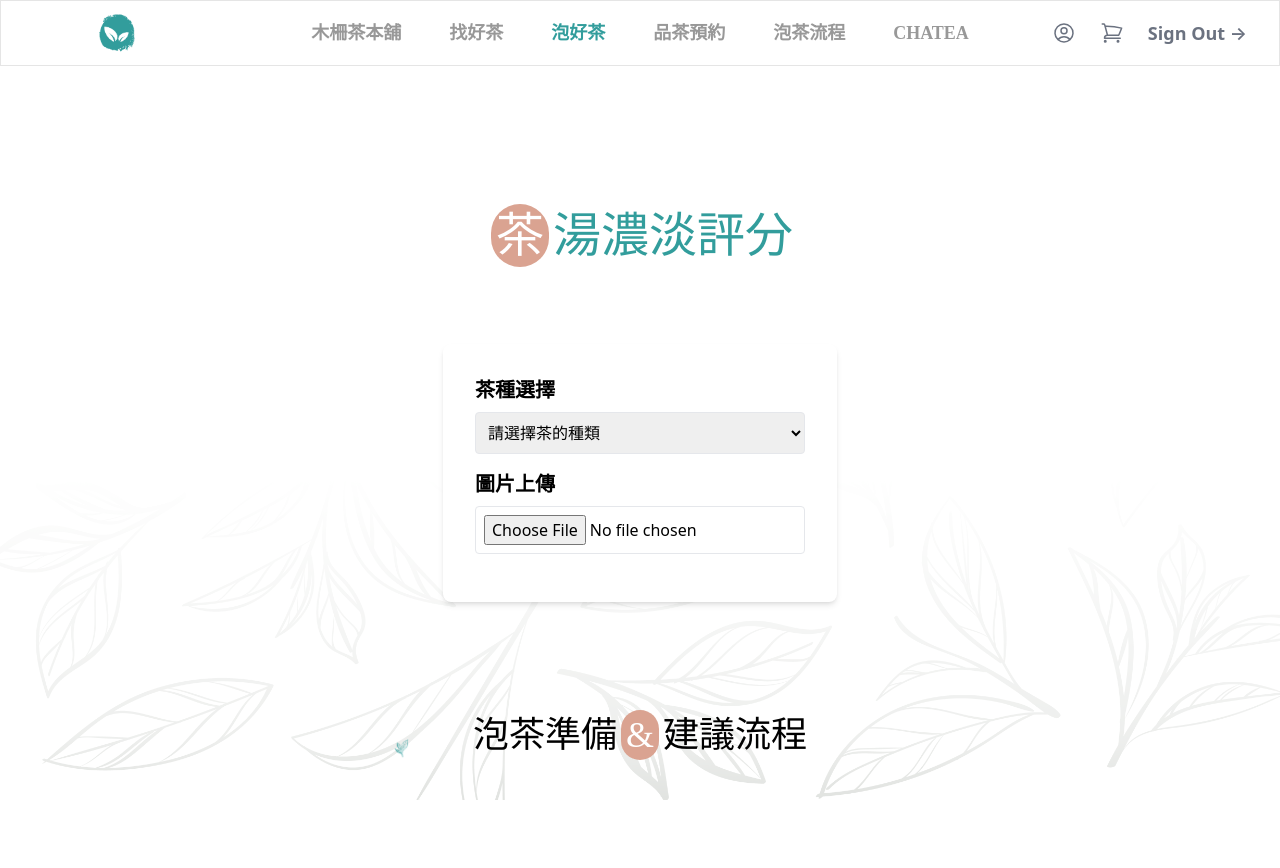
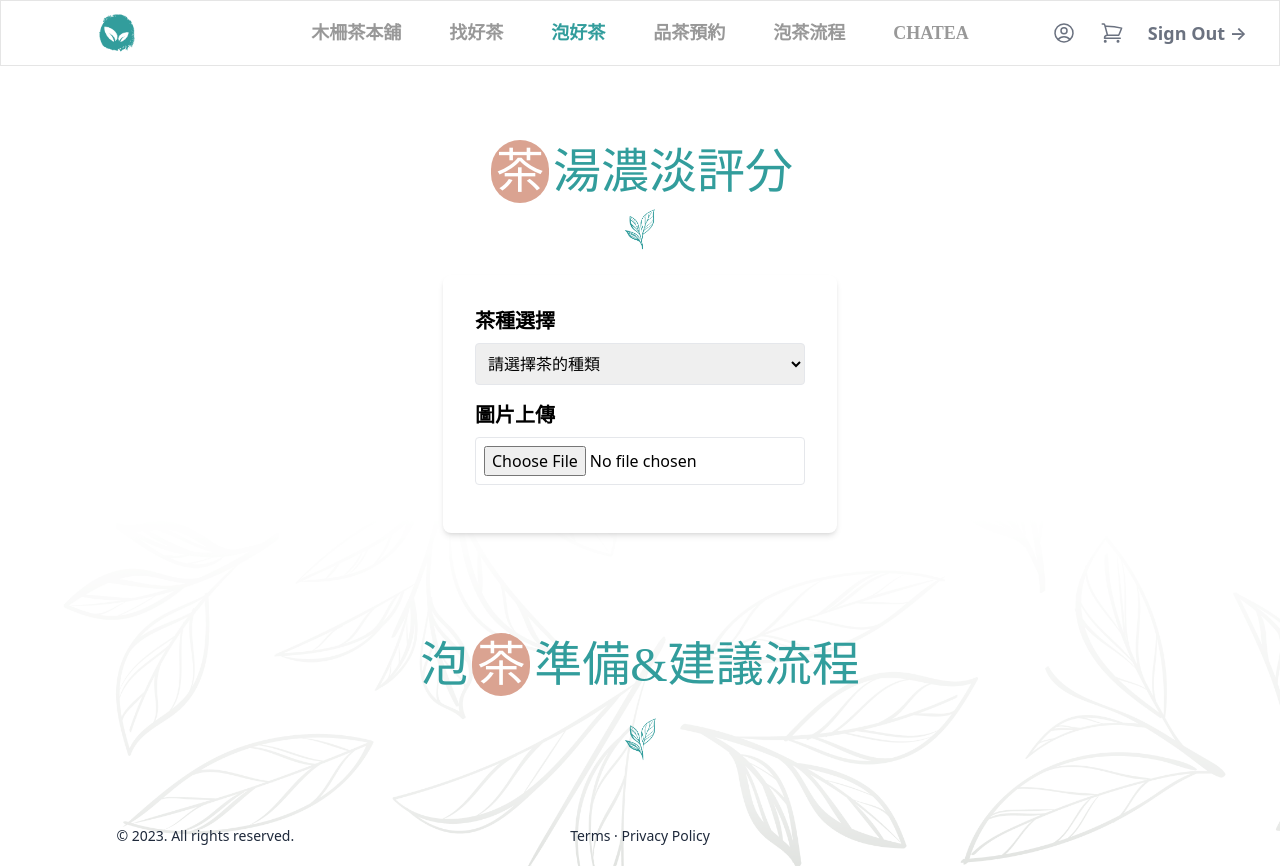
Before and after one commit to Mattis3858/graduation_with_next, a Next.js app: page /brewgoodtea in a window 1280 px wide. Shown: the top 868 px of the page. Built offline with nearby package versions, Linux system fonts and the light colour scheme; a web font is replaced by a local one.

Commit message:
Clean up css

```diff
--- a/app/brewgoodtea/BrewGoodTea.js
+++ b/app/brewgoodtea/BrewGoodTea.js
@@ -2,7 +2,6 @@
 import React, { useState } from 'react';
 import axios from 'axios';
 import Head from 'next/head';
-import './brewGoodTea.css';
 // import API_URI from '../api/reference';
 async function getStaticProps(formData) {
   try {
@@ -95,16 +94,15 @@ const BrewGoodTea = () => {
 
   return (
     <>
-      <div className="page-layout p-4 md:p-10">
-        <div className="grid-rows-1 ml-4 md:ml-10 mr-4 md:mr-10 my-6 flex items-center justify-center main-vision">
+      <div className="page-layout md:p-10">
+        <div className="grid-rows-1 ml-10 mr-10 mt-6 flex items-center justify-center main-vision">
           <h4 className="text-4xl mt-6 text-center big_title">
             <span className="tea">茶</span>湯濃淡評分
           </h4>
-          {/* <img
+          <img
             src="/images/leaf.png"
             style={{ width: '3%', marginTop: '-1rem' }}
-            alt="Leaf"
-          /> */}
+          />
         </div>
         <div className="grid grid-rows-1 mx-4 md:mx-10 my-6 flex items-center justify-center">
           <div className="content bg-white p-4 md:p-6 lg:p-8 rounded-lg shadow-md w-full md:w-auto">
@@ -157,24 +155,21 @@ const BrewGoodTea = () => {
         </div>
       </div>
       <div className="">
-        <div className="grid grid-rows-1 ml-10 mr-10 my-6 flex items-center justify-center main-vision">
-          <h4 className="text-4xl mt-6 text-center title">
-            泡茶準備<span className="tea">&</span>建議流程
+        <div className="ml-10 mr-10 mt-6 mb-0 flex items-center justify-center">
+          <h4 className="text-4xl mt-6 text-center big_title">
+            泡<span className="tea">茶</span>準備&建議流程
           </h4>
-          {/* <img src='/images/5730.png' className='decoration'/> */}
-          <img
-            src="/images/leaf.png"
-            style={{ width: '3%', marginTop: '-1rem' }}
-          />
         </div>
+        <img
+          src="/images/leaf.png"
+          className="mx-auto"
+          style={{ width: '35px' }}
+        />
       </div>
-      <div
+      {/* <div
         className="portfolio-simple-footer-container"
         style={{ justifyContent: 'flex-start', overflowX: 'auto' }}
       >
-        <Head>
-          <title>exported project</title>
-        </Head>
         <div className="portfolio-simple-footer-portfolio-simple-footer">
           <div className="portfolio-simple-footer-projects">
             <div
@@ -341,8 +336,8 @@ const BrewGoodTea = () => {
             className="portfolio-simple-footer-image4"
           />
         </div>
-      </div>
-      <style jsx>
+      </div> */}
+      {/* <style jsx>
         {`
           @font-face {
             font-family: 'ChenYuluoyan';
@@ -351,7 +346,7 @@ const BrewGoodTea = () => {
             font-style: normal;
           }
           .custom-font {
-            font-family: 'ChenYuluoyan', sans-serif; /* 使用你定义的字体系列名称 */
+            font-family: 'ChenYuluoyan', sans-serif;
           }
           .portfolio-simple-footer-container {
             width: 100%;
@@ -918,7 +913,7 @@ const BrewGoodTea = () => {
             font-weight: 700px;
             font-stretch: normal;
             text-align: center;
-            margin: 0 auto; /* This centers the text horizontally */
+            margin: 0 auto;
           }
           .body24px {
             font-size: 24px;
@@ -935,7 +930,7 @@ const BrewGoodTea = () => {
             font-stretch: normal;
           }
         `}
-      </style>
+      </style> */}
       {/* <div
         className="portfolio-simple-footer-container p-4 md:p-10"
         style={{ justifyContent: 'flex-start', overflowX: 'auto' }}
--- a/app/brewgoodtea/brewGoodTea.css
+++ /dev/null
@@ -1,28 +0,0 @@
-.message {
-  font-weight: 600;
-  font-size: 16px;
-  color: #d8a48f;
-  border: solid 1px #d8a48f;
-  padding: 10px 20px;
-  box-shadow: 0px 2px 4px rgba(0, 0, 0, 0.2);
-  display: inline-block;
-  border-radius: 10px;
-  margin-top: 8px;
-}
-.tea {
-  background-color: #daa391;
-  color: white;
-  padding: 5px;
-  /* padding-left: 9px;
-  padding-right: 9px; */
-  margin-left: 4px;
-  margin-right: 4px;
-  border-radius: 50px;
-  font-family: 'YourFontName', serif;
-}
-.big_title {
-  color: #329d9c;
-  margin-bottom: 4rem;
-  font-size: 48px;
-  font-family: 'YourFontName', serif;
-}
--- a/app/globals.css
+++ b/app/globals.css
@@ -5,11 +5,12 @@
 * {
   margin: 0;
   padding: 0;
-  font-family:system-ui, -apple-system, BlinkMacSystemFont, 'Segoe UI', Roboto, Oxygen, Ubuntu, Cantarell, 'Open Sans', 'Helvetica Neue', sans-serif;
+  font-family: system-ui, -apple-system, BlinkMacSystemFont, 'Segoe UI', Roboto,
+    Oxygen, Ubuntu, Cantarell, 'Open Sans', 'Helvetica Neue', sans-serif;
 }
 
 .page-layout {
-  margin-top: 8rem;
+  margin-top: 4rem;
 }
 
 @font-face {
@@ -18,7 +19,47 @@
   /* 可选择添加其他字体格式（woff、woff2等） */
 }
 
+.tea {
+  background-color: #daa391;
+  color: white;
+  padding: 5px;
+  /* padding-left: 9px;
+  padding-right: 9px; */
+  margin-left: 4px;
+  margin-right: 4px;
+  border-radius: 50px;
+  font-family: 'YourFontName', serif;
+}
+.big_title {
+  color: #329d9c;
+  margin-bottom: 2rem;
+  font-size: 48px;
+  font-family: 'YourFontName', serif;
+}
+.message {
+  font-weight: 600;
+  font-size: 16px;
+  color: #d8a48f;
+  border: solid 1px #d8a48f;
+  padding: 10px 20px;
+  box-shadow: 0px 2px 4px rgba(0, 0, 0, 0.2);
+  display: inline-block;
+  border-radius: 10px;
+  margin-top: 8px;
+}
 
+.title {
+  color: #329d9c;
+  margin-bottom: 4rem;
+  font-size: 48px;
+  font-family: 'YourFontName', serif;
+}
+.main-vision {
+  display: flex;
+  flex-direction: column;
+  justify-content: center;
+  align-items: center;
+}
 
 /* :root {
   --foreground-rgb: 0, 0, 0;
--- a/app/goodtea/FindGoodTea.js
+++ b/app/goodtea/FindGoodTea.js
@@ -235,8 +235,8 @@ const FindGoodTea = () => {
   };
 
   return (
-    <div className="page-layout">
-      <div className="grid grid-rows-1 ml-10 mr-10 my-6 flex items-center justify-center main-vision">
+    <div className="page-layout  md:p-10">
+      <div className="grid-rows-1 ml-10 mr-10 mt-6 flex items-center justify-center main-vision">
         <h4 className="text-4xl mt-6 text-center big_title">
           找好<span className="tea">茶</span>系統
         </h4>
@@ -244,7 +244,7 @@ const FindGoodTea = () => {
         <img
           src="/images/leaf.png"
           style={{ width: '3%', marginTop: '-1rem' }}
-        />{' '}
+        />
       </div>
       <ThemeProvider theme={theme}>
         <CssBaseline />
--- a/app/goodtea/goodTea.css
+++ b/app/goodtea/goodTea.css
@@ -1,40 +1,17 @@
-
-
 :root {
   --divider-color: #ccc;
   --primary-color: #329d9c;
-    --primary_color_light:#d1e9e9 ;
-    --primary_color_dark:#1f8684 ;
+  --primary_color_light: #d1e9e9;
+  --primary_color_dark: #1f8684;
   --secondary_color: #d8a48f;
-    --secondary_color_light:#f6e2da;
-    --secondary_color_dark:#cd8366;
-
-}
-.tea {
-    background-color: #DAA391;
-    color: white;
-    padding: 5px;
-    /* padding-left: 9px;
-    padding-right: 9px; */
-    margin-left: 4px;
-    margin-right: 4px;
-    border-radius: 50px;
-    font-family: 'YourFontName', serif;
-}
-.leaf {
-    width: 3%;
+  --secondary_color_light: #f6e2da;
+  --secondary_color_dark: #cd8366;
 }
 .main-vision {
   display: flex;
   flex-direction: column;
   justify-content: center;
   align-items: center;
-}
-.big_title {
-    color: #329d9c;
-    margin-bottom: 4rem;
-    font-size: 48px;
-    font-family: 'YourFontName', serif;
 }
 
 .step_bar {
@@ -49,17 +26,16 @@
   font-weight: 900;
   text-align: center;
   font-size: 20px;
-
 }
-.title_eng{
+.title_eng {
   text-align: center;
   font-weight: 900;
   font-size: 18px;
-    color: var(--primary_color_dark)
+  color: var(--primary_color_dark);
 }
 .sub_title {
-    font-size:18px;
-    font-family:  sans-serif;
+  font-size: 18px;
+  font-family: sans-serif;
   font-weight: 700;
 }
 .para {
@@ -95,11 +71,10 @@
   justify-content: center;
   align-items: center;
   transition: background-color 0.2s, color 0.2s ease;
-
 }
 
 .status_button:hover {
-    background-color:rgba(82, 145, 144, 0.1);
+  background-color: rgba(82, 145, 144, 0.1);
   border: 1px solid var(--primary-color); /* 设置 border 颜色和宽度 */
   cursor: pointer;
   box-shadow: 2px 2px 5px rgba(0, 0, 0, 0.2);
@@ -132,19 +107,18 @@
   border-bottom-color: #329d9c;
   /* 其他样式属性 */
 }
-.tea_name{
+.tea_name {
   font-weight: 600;
 }
-.tea_desc{
-    font-weight:500;
+.tea_desc {
+  font-weight: 500;
 }
-.tea_name_v{
+.tea_name_v {
   font-weight: 600;
   background-color: var(--primary_color_light);
-
 }
-.tea_desc_v{
-    font-weight:500;
+.tea_desc_v {
+  font-weight: 500;
   background-color: var(--primary_color_light);
 }
 .cell_bt_cell {
@@ -160,7 +134,7 @@
   height: 40px;
   min-width: 80px;
   padding: 0px 10px;
-    font-weight:700;
+  font-weight: 700;
   border-radius: 5px;
   border: 1px solid var(--primary-color);
   background-color: white;
@@ -170,7 +144,6 @@
   display: flex;
   justify-content: center;
   align-items: center;
-
 }
 .confirm_button_icon {
   display: flex;
@@ -190,7 +163,7 @@
 }
 
 .confirm_button_icon:hover::before {
-    content: "選擇此次後測結果作為預設值";
+  content: '選擇此次後測結果作為預設值';
   position: absolute;
   background-color: var(--secondary_color_dark);
   color: white;
@@ -210,7 +183,7 @@
 .confirm_button {
   margin-left: 10px;
   padding: 10px 10px;
-    font-weight:600;
+  font-weight: 600;
   border-radius: 5px;
   border: 1px solid var(--primary-color);
   background-color: white;
@@ -222,14 +195,13 @@
   align-items: center;
   white-space: nowrap;
 }
- .confirm_button:hover{
+.confirm_button:hover {
   background-color: var(--primary-color);
   color: white;
   border: 1px solid var(--primary-color);
   box-shadow: 2px 2px 5px rgba(0, 0, 0, 0.2);
   cursor: pointer;
-    cursor:pointer;
-
+  cursor: pointer;
 }
 
 .step_button:hover {
@@ -245,7 +217,7 @@
   height: 40px;
   min-width: 80px;
   padding: 0px 10px;
-    font-weight:700;
+  font-weight: 700;
   border-radius: 5px;
   background-color: white;
   color: var(--primary-color);
@@ -254,8 +226,6 @@
   display: flex;
   justify-content: center;
   align-items: center;
-
-
 }
 
 .back_button:hover {
@@ -306,8 +276,12 @@
 }
 
 @keyframes spin {
-  0% { transform: rotate(0deg); }
-  100% { transform: rotate(360deg); }
+  0% {
+    transform: rotate(0deg);
+  }
+  100% {
+    transform: rotate(360deg);
+  }
 }
 
 .upload-container {
@@ -320,20 +294,18 @@
   text-align: center;
 }
 
-
 .button-and-message {
   display: flex;
   align-items: center;
   flex-direction: row;
 }
 
-
 @media (max-width: 768px) {
   .upload-container {
     width: 100%;
   }
 }
-.progress-bar{
+.progress-bar {
   width: 100%;
   max-width: 100%;
 }
@@ -344,11 +316,10 @@
   height: auto;
   border: solid 1px var(--primary_color_dark);
   border-radius: 1%;
-
 }
 
 .message-invisible {
-    border:none;
+  border: none;
 }
 
 .message {
--- a/app/processIntro/ProcessIntro.js
+++ b/app/processIntro/ProcessIntro.js
@@ -7,7 +7,7 @@ const ProcessIntro = (props) => {
     <>
       <div className="page-layout">
         <div className="ml-10 mr-10 mt-6 mb-0 flex items-center justify-center">
-          <h4 className="text-4xl mt-6 text-center title">
+          <h4 className="text-4xl mt-6 text-center big_title">
             泡<span className="tea">茶</span>準備&建議流程
           </h4>
         </div>
--- a/app/product/product.css
+++ b/app/product/product.css
@@ -8,41 +8,11 @@
     font-family:system-ui, -apple-system, BlinkMacSystemFont, 'Segoe UI', Roboto, Oxygen, Ubuntu, Cantarell, 'Open Sans', 'Helvetica Neue', sans-serif;
 } */
 
-.title {
-    color: #329d9c;
-    margin-bottom: 4rem;
-    font-size: 48px;
-    font-family: 'YourFontName', serif;
-}
-
-.tea {
-    background-color: #DAA391;
-    color: white;
-    padding: 5px;
-    /* padding-left: 9px;
-    padding-right: 9px; */
-    margin-left: 4px;
-    margin-right: 4px;
-    border-radius: 50px;
-    font-family: 'YourFontName', serif;
-}
-
 .decoration {
   width: 60vw;
   z-index: 0;
   margin-top: -50px;
-    margin-bottom:6vh;
-}
-
-.leaf {
-    width: 3%;
-}
-
-.main-vision {
-    display: flex;
-    flex-direction: column;
-    justify-content: center;
-    align-items: center;
+  margin-bottom: 6vh;
 }
 
 .arrow-d {
@@ -52,7 +22,8 @@
 }
 
 @keyframes moveUpDown {
-    0%, 100% {
+  0%,
+  100% {
     transform: translateY(0);
   }
   50% {
@@ -62,7 +33,7 @@
 
 .card {
   padding: 4px;
-    border-color: rgba(0,0,0, 0.1);
+  border-color: rgba(0, 0, 0, 0.1);
   border-radius: 12px;
   border-width: 1px;
   background-color: #ffffff;
@@ -137,12 +108,13 @@
   color: white;
   border-radius: 8px;
   font-weight: normal;
-    font-family:system-ui, -apple-system, BlinkMacSystemFont, 'Segoe UI', Roboto, Oxygen, Ubuntu, Cantarell, 'Open Sans', 'Helvetica Neue', sans-serif;
+  font-family: system-ui, -apple-system, BlinkMacSystemFont, 'Segoe UI', Roboto,
+    Oxygen, Ubuntu, Cantarell, 'Open Sans', 'Helvetica Neue', sans-serif;
   /* margin-bottom: 8px; */
 }
 
 .card-button:hover {
-    background-color:#329d9c;
+  background-color: #329d9c;
 }
 
 .banner {
@@ -211,6 +183,6 @@
 
 .input {
   margin-left: 8px;
-    background-color: #D8F2F3;
+  background-color: #d8f2f3;
   padding-left: 4px;
 }
--- a/app/reservation/Reservation.js
+++ b/app/reservation/Reservation.js
@@ -45,9 +45,9 @@ const Reservation = () => {
   };
 
   return (
-    <div className="page-layout">
-      <div className="grid grid-rows-1 ml-10 mr-10 my-6 flex items-center justify-center main-vision">
-        <h4 className="text-4xl mt-6 text-center title">
+    <div className="page-layout p-10">
+      <div className="grid-rows-1 ml-10 mr-10 mt-6 flex items-center justify-center main-vision">
+        <h4 className="text-4xl mt-6 text-center big_title">
           <span className="tea">茶</span>行預約系統
         </h4>
         {/* <img src='/images/5730.png' className='decoration'/> */}
```
Also changed, not shown: app/reservation/Teashop.js (+19 -31 lines). Lines whose indentation alone changed are shown as unchanged.
